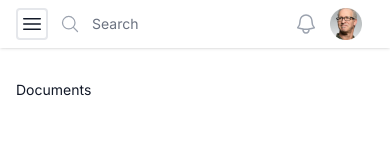
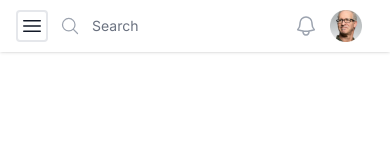
Before and after one commit to AzamjonKobulov/civil-base, a Next.js app: page /documents in a window 390 px wide. Shown: the top 166 px of the page. Built offline with nearby package versions, Linux system fonts and the light colour scheme.

Commit message:
fix/some

```diff
--- a/app/components/layouts/Navbar.jsx
+++ b/app/components/layouts/Navbar.jsx
@@ -46,7 +46,7 @@ export default function Navbar() {
       >
         <Bars3Icon className="w-6 h-6" />
       </button>
-      <div className="flex-1 flex items-center space-x-3 py-1 lg:py-2 pr-3">
+      <div className="flex-1 flex items-center space-x-3 py-2 lg:py-3 pr-3">
         <label htmlFor="search" className="cursor-pointer">
           <MagnifyingGlassIcon className="w-5 h-5 text-gray-400" />
         </label>
--- a/app/layout.js
+++ b/app/layout.js
@@ -15,7 +15,7 @@ export default function RootLayout({ children }) {
       <body className={inter.className}>
         <main className="lg:ml-64">
           <Navbar />
-          <div className="p-4 lg:p-8 mt-16">{children}</div>
+          <div className="p-4 lg:p-8 md:mt-16">{children}</div>
         </main>
       </body>
     </html>
```
